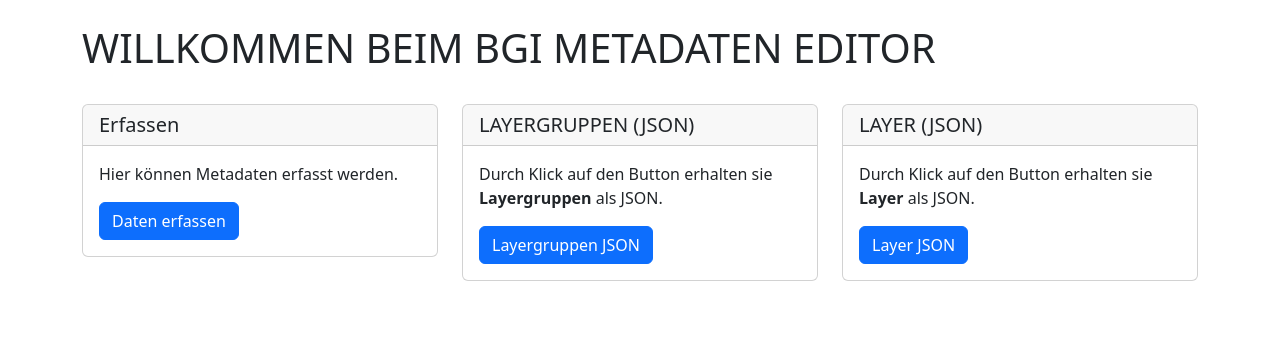
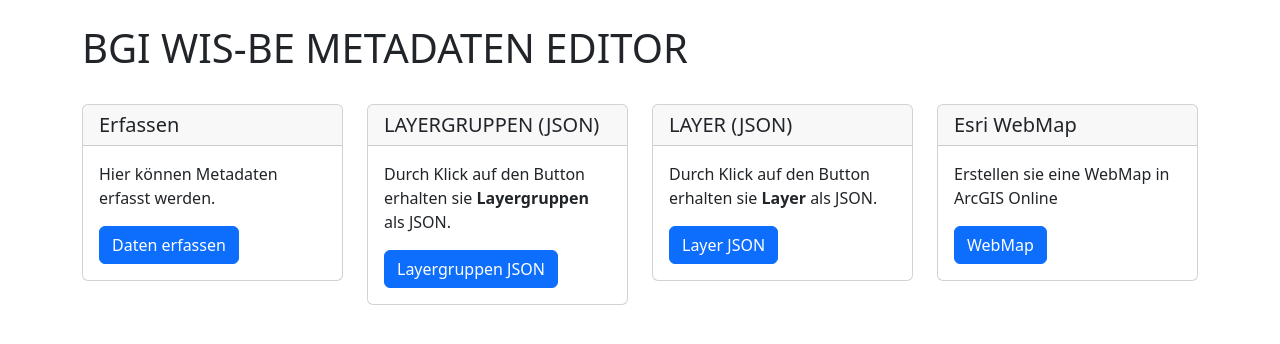
Before and after one commit to hkfrei/geo-metadata-engine, a Django app: page / in a window 1280 px wide. Shown: the top 344 px of the page. Run offline with Django 4.2, Linux system fonts and the light colour scheme.

Commit message:
feat: use the base template.

```diff
--- a/editor/templates/editor/index.html
+++ b/editor/templates/editor/index.html
@@ -1,22 +1,6 @@
-{% load static %}
-<!DOCTYPE html>
-<html lang="en">
-  <head>
-    <meta charset="UTF-8" />
-    <meta name="viewport" content="width=device-width, initial-scale=1.0" />
-    <link
-      href="https://cdn.jsdelivr.net/npm/bootstrap@5.3.3/dist/css/bootstrap.min.css"
-      rel="stylesheet"
-      integrity="sha384-QWTKZyjpPEjISv5WaRU9OFeRpok6YctnYmDr5pNlyT2bRjXh0JMhjY6hW+ALEwIH"
-      crossorigin="anonymous"
-    />
-    <link rel="stylesheet" href="{% static 'styles.css' %}" />
-    <title>BGI METADATA</title>
-  </head>
-  <body>
-    <div class="container">
+{% extends "base.html" %} {% block content %}
 <header>
-        <h1>WILLKOMMEN BEIM BGI METADATEN EDITOR</h1>
+  <h1>BGI WIS-BE METADATEN EDITOR</h1>
 </header>
 <div class="row gy-3">
   <div class="col">
@@ -60,12 +44,16 @@
       </div>
     </div>
   </div>
+  <div class="col">
+    <div class="col">
+      <div class="card">
+        <h5 class="card-header">Esri WebMap</h5>
+        <div class="card-body">
+          <p class="card-text">Erstellen sie eine WebMap in ArcGIS Online</p>
+          <a class="btn btn-primary" href="{% url 'editor:webmap' %}">WebMap</a>
         </div>
       </div>
-    <script
-      src="https://cdn.jsdelivr.net/npm/bootstrap@5.3.3/dist/js/bootstrap.bundle.min.js"
-      integrity="sha384-YvpcrYf0tY3lHB60NNkmXc5s9fDVZLESaAA55NDzOxhy9GkcIdslK1eN7N6jIeHz"
-      crossorigin="anonymous"
-    ></script>
-  </body>
-</html>
+    </div>
+  </div>
+</div>
+{% endblock %}
```
Lines whose indentation alone changed are shown as unchanged.
